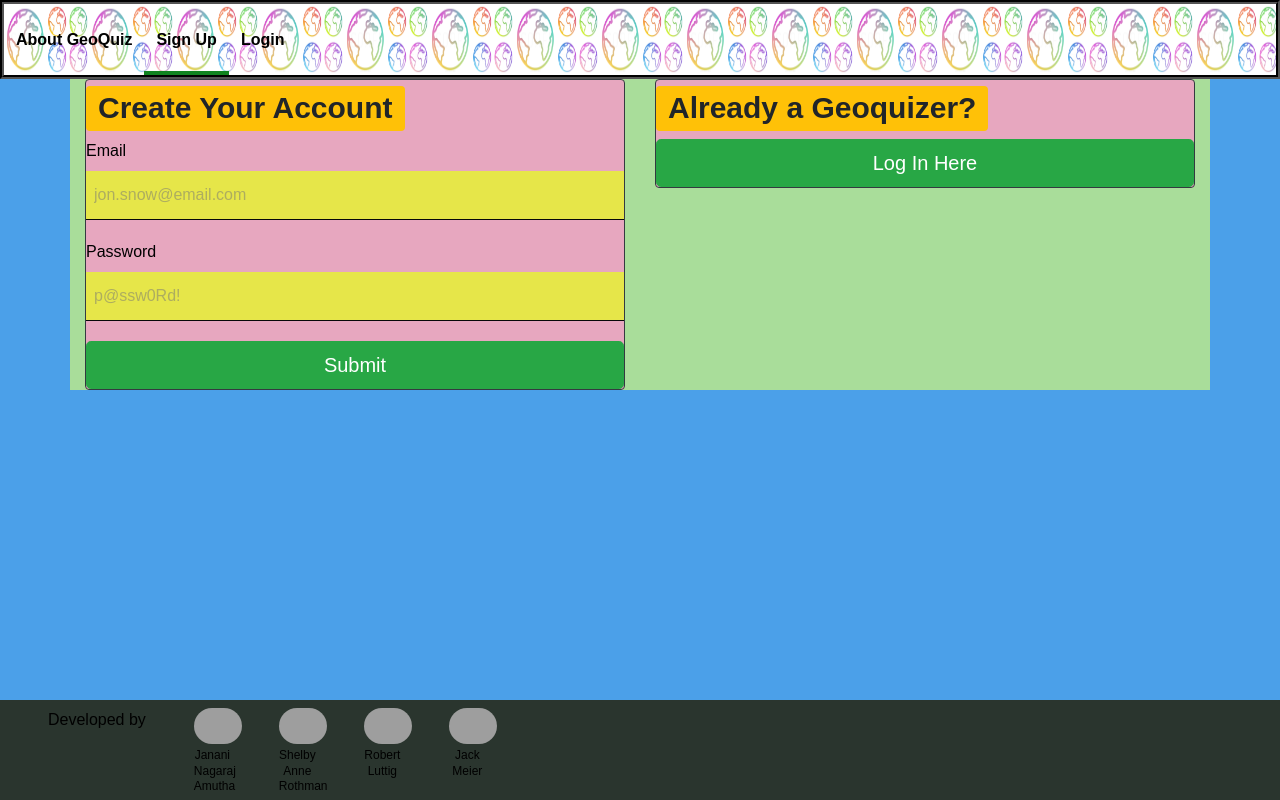
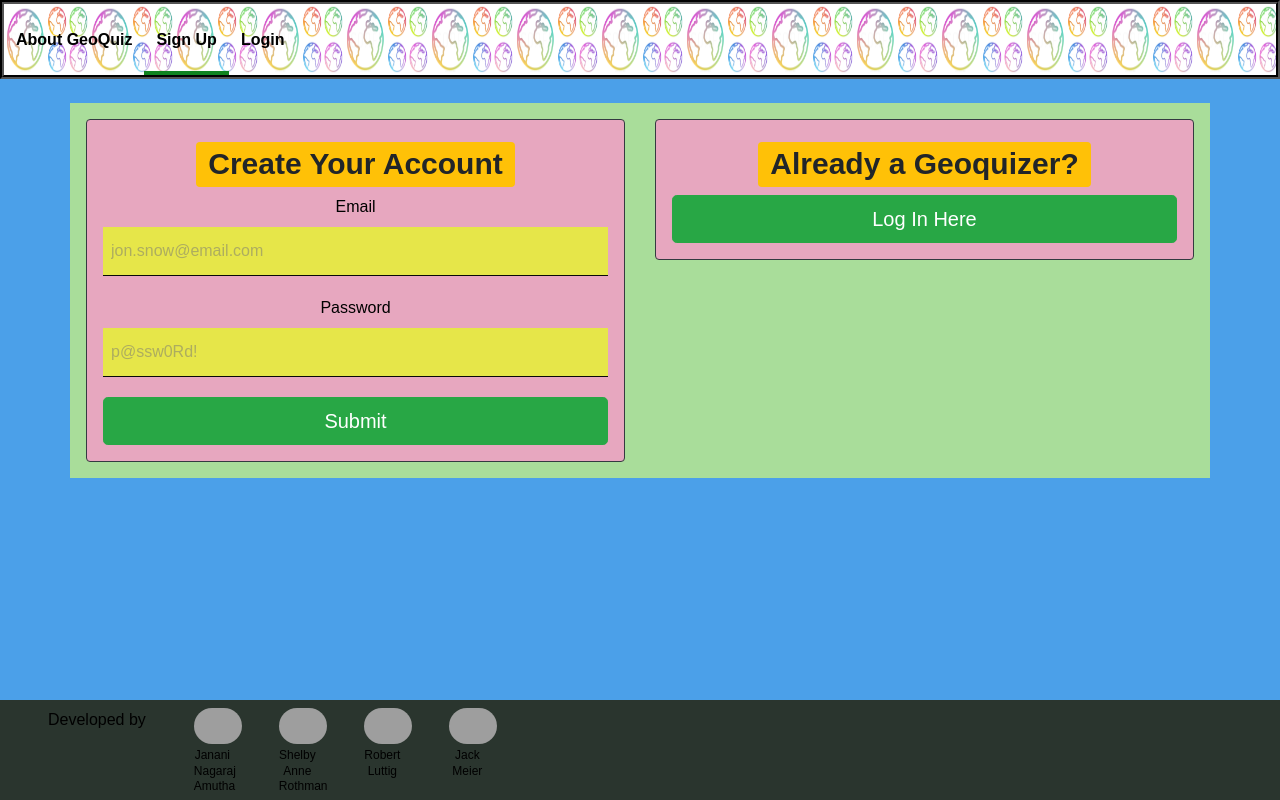
Before and after one commit to robertluttig/geoquiz, a React (Create React App) app in the folder client/: page /signup in a window 1280 px wide. Built offline with nearby package versions, Linux system fonts and the light colour scheme; grey boxes are pictures that could not be loaded.

Commit message:
styling containers

```diff
--- a/client/src/pages/Signup.js
+++ b/client/src/pages/Signup.js
@@ -49,10 +49,10 @@ function Signup() {
 
 	return (
 
-			<div className="container">
+			<div className="container p-3 mt-4">
 				<div className="row">
 					<div className="createAccount col-sm">
-						<Card className="card" border="dark">
+						<Card className="card p-3 text-center" border="dark">
 							<h1>
 								<Badge variant="warning">Create Your Account </Badge>
 							</h1>
@@ -84,7 +84,7 @@ function Signup() {
 						</Card>
 					</div>
 					<div className="col-sm">
-						<Card className="card" border="dark">
+						<Card className="card p-3 text-center" border="dark">
 							<h1>
 								<Badge variant="warning">Already a Geoquizer? </Badge>
 							</h1>
```
